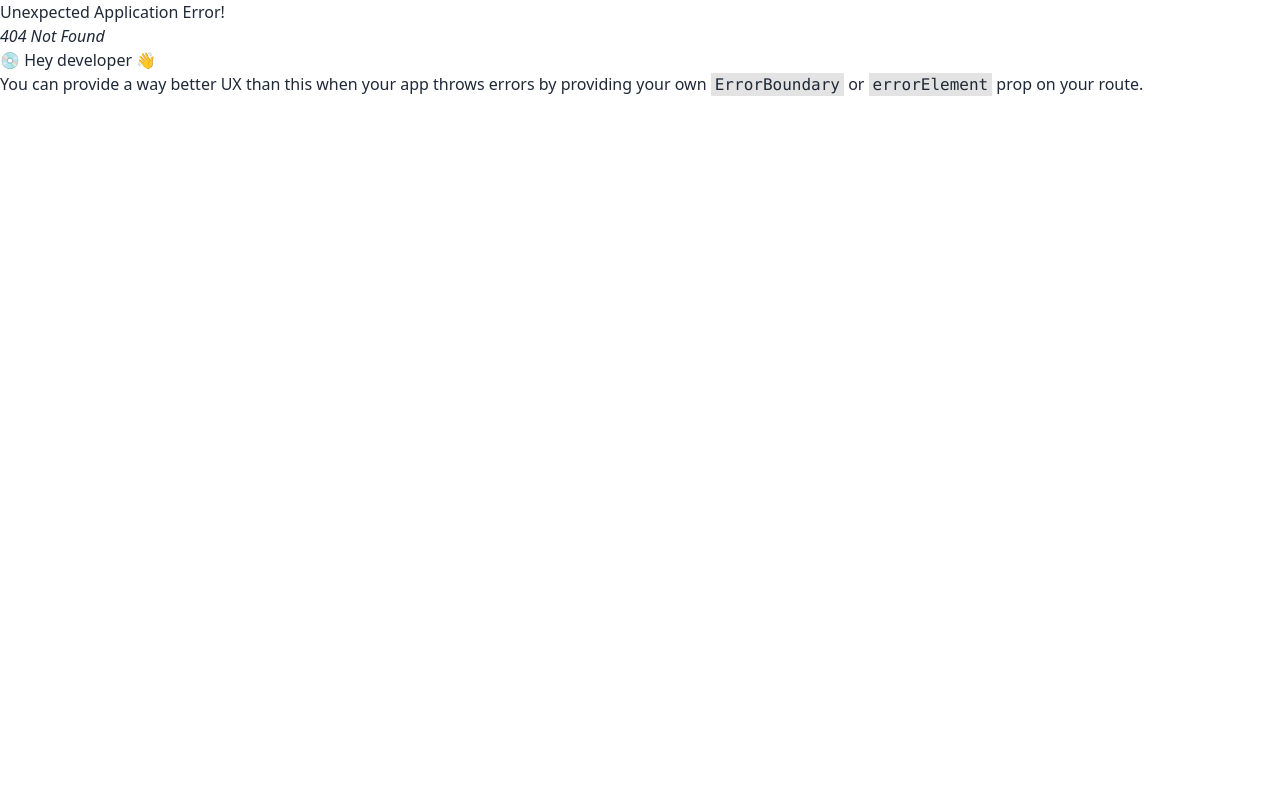
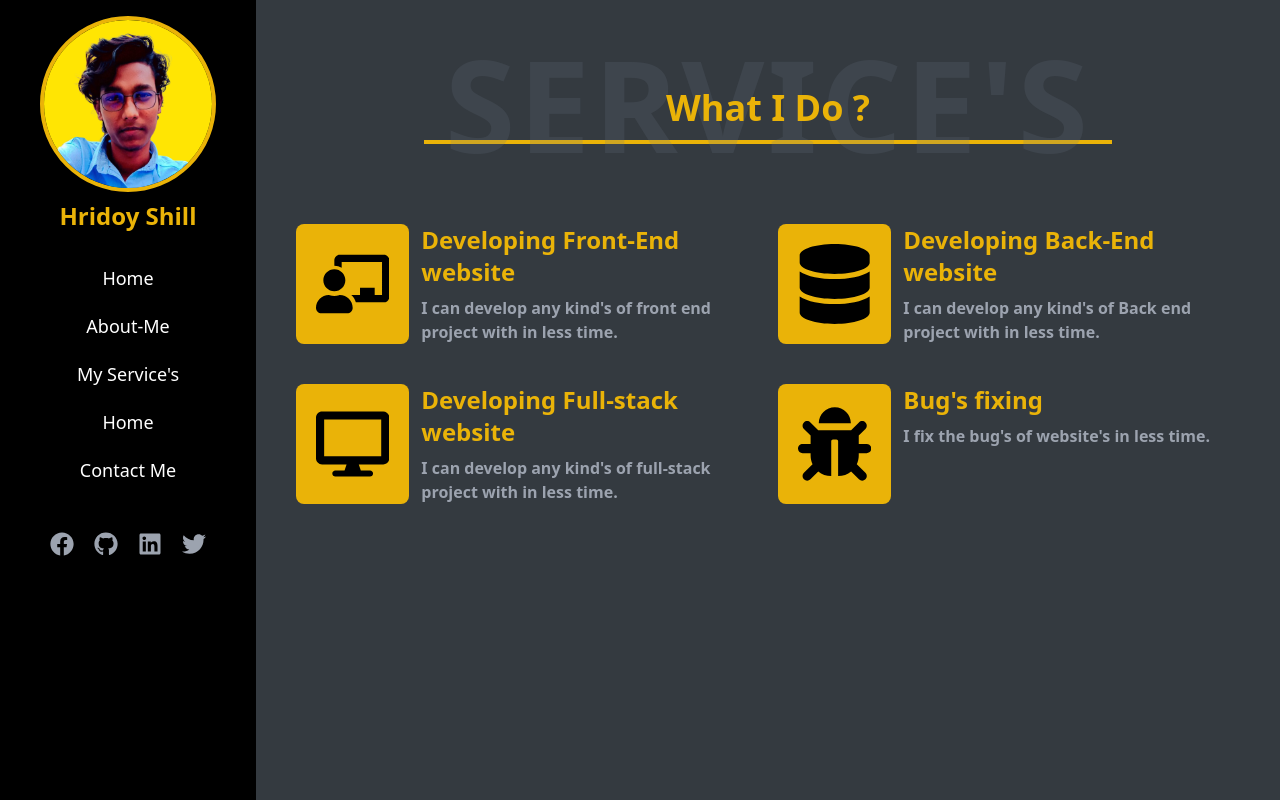
Before and after one commit to Hridoy-shill/my_portflio, a React (Vite) app: page /myService in a window 1280 px wide. Before the commit this address had no page. Shown: the top 800 px of the page. Built offline with nearby package versions, Linux system fonts and the light colour scheme.

Commit message:
service section done

```diff
--- a/src/Component's/AboutMe/AboutMe.jsx
+++ b/src/Component's/AboutMe/AboutMe.jsx
@@ -11,26 +11,26 @@ const AboutMe = () => {
         document.body.removeChild(link);
     };
     return (
-        <div className='h-screen w-full flex-row justify-center bg-[#212529]' id='aboutMe'>
+        <div className='h-screen md:flex-row justify-center bg-[#212529]' id='aboutMe'>
             <div className='flex-col px-32'>
-                <h2 className='text-9xl text-gray-500 text-opacity-20 font-bold pt-10 tracking-wide text-center'>ABOUT-ME</h2>
-                <p className='text-center text-yellow-500 text-4xl font-bold -mt-20 border-b-4 pb-3 border-yellow-500'>More About Me</p>
+                <h2 className='md:text-9xl text-2xl text-gray-500 text-opacity-20 font-bold md:pt-10 pt-5 md:tracking-wide text-center'>ABOUT-ME</h2>
+                <p className='text-center text-yellow-500 md:text-4xl text-xl font-bold md:-mt-20 border-b-4 pb-3 border-yellow-500'>More About Me</p>
             </div>
 
-            <div className='px-10 mt-20 flex gap-5'>
-                <div className='text-white w-[65%] p-2'>
+            <div className='px-10 mt-20 md:flex gap-5'>
+                <div className='text-white md:w-[65%] p-2 mb-5 md:mb-0'>
                     <p className='font-semibold text-2xl tracking-wide'>I'm <span className='font-bold text-2xl text-yellow-500'>Hridoy shill</span>, a junior MERN stack developer</p>
                     <p className='mt-5 text-justify text-gray-400 font-semibold'>As a hardworking and dedicated junior MERN stack web developer, I strive to constantly challenge myself and grow in my field. With a passion for coding and a determination to excel, I am committed to delivering high-quality and innovative web solutions. I possess a solid understanding of the MERN stack and its various components.</p>
                     <p className='mt-5 text-justify text-gray-400 font-semibold'>By continuously pushing myself to learn and develop, I am confident in my ability to contribute effectively to any MERN stack development team and make a positive impact in the industry.</p>
                 </div>
-                <div className='text-white w-[35%] border-l-4 border-yellow-500 p-2 space-y-4'>
+                <div className='text-white md:w-[35%] border-l-4 border-yellow-500 p-2 space-y-4'>
                     <p className='text-xl text-yellow-500 font-semibold border-b-2 border-b-gray-500 py-2'>Name: <span className='text-white text-lg'>Hridoy Shill</span></p>
                     <p className='text-xl text-yellow-500 font-semibold border-b-2 border-b-gray-500 py-2'>Email: <span className='text-white text-lg'>hridoyshill773jb@gmail.com</span></p>
                     <p className='text-xl text-yellow-500 font-semibold border-b-2 border-b-gray-500 py-2'>Age: <span className='text-white text-lg'>22</span></p>
                     <p className='text-xl text-yellow-500 font-semibold border-b-2 border-b-gray-500 py-2'>From: <span className='text-white text-lg'>Chittagong, Bangladesh</span></p>
                 </div>
             </div>
-            <div className='text-center mt-10'>
+            <div className='text-center py-10'>
                 <button onClick={handleDownload} className='btn bg-transparent hover:bg-yellow-500 text-yellow-500 hover:text-black font-bold border-yellow-500 hover:border-yellow-500 duration-500'>Download CV</button>
             </div>
         </div>
--- /dev/null
+++ b/src/Component's/MyService's/MyServices.jsx
@@ -0,0 +1,54 @@
+import React from 'react';
+import { FaBug, FaChalkboardTeacher, FaDatabase, FaDesktop } from 'react-icons/fa';
+
+const MyServices = () => {
+    return (
+        <div className='h-screen w-full bg-[#343A40] px-10' id='myService'>
+            <div className='flex-col px-32'>
+                <h2 className='text-9xl text-gray-500 text-opacity-20 font-bold pt-10 tracking-wide text-center'>SERVICE'S</h2>
+                <p className='text-center text-yellow-500 text-4xl font-bold -mt-20 border-b-4 pb-3 border-yellow-500'>What I Do ?</p>
+            </div>
+
+            <div className='grid md:grid-cols-2 mt-20 gap-5'>
+                <div className='text-white gap-3 flex w-[100%]'>
+                    <p className='w-[25%] bg-yellow-500 p-5 rounded-lg'>
+                        <FaChalkboardTeacher className='w-full h-full text-black'></FaChalkboardTeacher>
+                    </p>
+                    <div className='w-[75%]'>
+                        <p className='font-semibold text-yellow-500 text-2xl'>Developing Front-End website</p>
+                        <p className='text-base font-semibold mt-2 text-gray-400'>I can develop any kind's of front end project with in less time.</p>
+                    </div>
+                </div>
+                <div className='text-white gap-3 flex w-[100%]'>
+                    <p className='w-[25%] bg-yellow-500 p-5 rounded-lg'>
+                        <FaDatabase className='w-full h-full text-black'></FaDatabase>
+                    </p>
+                    <div className='w-[75%]'>
+                        <p className='font-semibold text-yellow-500 text-2xl'>Developing Back-End website</p>
+                        <p className='text-base font-semibold mt-2 text-gray-400'>I can develop any kind's of Back end project with in less time.</p>
+                    </div>
+                </div>
+                <div className='text-white gap-3 flex w-[100%] mt-5'>
+                    <p className='w-[25%] bg-yellow-500 p-5 rounded-lg'>
+                        <FaDesktop className='w-full h-full text-black'></FaDesktop>
+                    </p>
+                    <div className='w-[75%]'>
+                        <p className='font-semibold text-yellow-500 text-2xl'>Developing Full-stack website</p>
+                        <p className='text-base font-semibold mt-2 text-gray-400'>I can develop any kind's of full-stack project with in less time.</p>
+                    </div>
+                </div>
+                <div className='text-white gap-3 flex w-[100%] mt-5'>
+                    <p className='w-[25%] bg-yellow-500 p-5 rounded-lg'>
+                        <FaBug className='w-full h-full text-black'></FaBug>
+                    </p>
+                    <div className='w-[75%]'>
+                        <p className='font-semibold text-yellow-500 text-2xl'>Bug's fixing</p>
+                        <p className='text-base font-semibold mt-2 text-gray-400'>I fix the bug's of website's in less time.</p>
+                    </div>
+                </div>
+            </div>
+        </div>
+    );
+};
+
+export default MyServices;
--- a/src/Component's/Navbar/Navbar.jsx
+++ b/src/Component's/Navbar/Navbar.jsx
@@ -43,7 +43,7 @@ const Navbar = () => {
                         <Link to="aboutMe" smooth={true} offset={0} duration={400} className='text-white text-lg hover:bg-yellow-500 hover:p-1 hover:text-black hover:rounded hover:font-semibold duration-500 cursor-pointer hover:text-xl'>About-Me</Link>
                     </li>
                     <li>
-                        <Link to="/asdf" className='text-white text-lg hover:bg-yellow-500 hover:p-1 hover:text-black hover:rounded hover:font-semibold duration-500 cursor-pointer hover:text-xl'>Home</Link>
+                        <Link to="myService" smooth={true} offset={0} duration={400} className='text-white text-lg hover:bg-yellow-500 hover:p-1 hover:text-black hover:rounded hover:font-semibold duration-500 cursor-pointer hover:text-xl'>My Service's</Link>
                     </li>
                     <li>
                         <Link to="/asdf" className='text-white text-lg hover:bg-yellow-500 hover:p-1 hover:text-black hover:rounded hover:text-bold duration-500 cursor-pointer hover:text-xl'>Home</Link>
--- a/src/Pages/HomePage.jsx
+++ b/src/Pages/HomePage.jsx
@@ -2,6 +2,7 @@ import React from 'react';
 import Navbar from '../Component\'s/Navbar/Navbar';
 import { Outlet } from 'react-router-dom';
 import Contact from '../Component\'s/ContactMe/Contact';
+import MyServices from '../Component\'s/MyService\'s/MyServices';
 
 const HomePage = () => {
     return (
@@ -11,6 +12,7 @@ const HomePage = () => {
             </div>
             <div className='md:col-span-3 md:w-[80%]'>
                 <Outlet></Outlet>
+                <MyServices></MyServices>
                 <Contact></Contact>
             </div>
         </div>
--- a/src/main.jsx
+++ b/src/main.jsx
@@ -10,6 +10,7 @@ import HomePage from './Pages/HomePage';
 import Home from './Component\'s/Home/Home';
 import AboutMe from './Component\'s/AboutMe/AboutMe';
 import Contact from './Component\'s/ContactMe/Contact';
+import MyServices from './Component\'s/MyService\'s/MyServices';
 
 const router = createBrowserRouter([
   {
@@ -23,6 +24,10 @@ const router = createBrowserRouter([
       {
         path:'/aboutMe',
         element:<AboutMe></AboutMe>
+      },
+      {
+        path:'/myService',
+        element:<MyServices></MyServices>
       },
       {
         path:'/contactMe',
```
